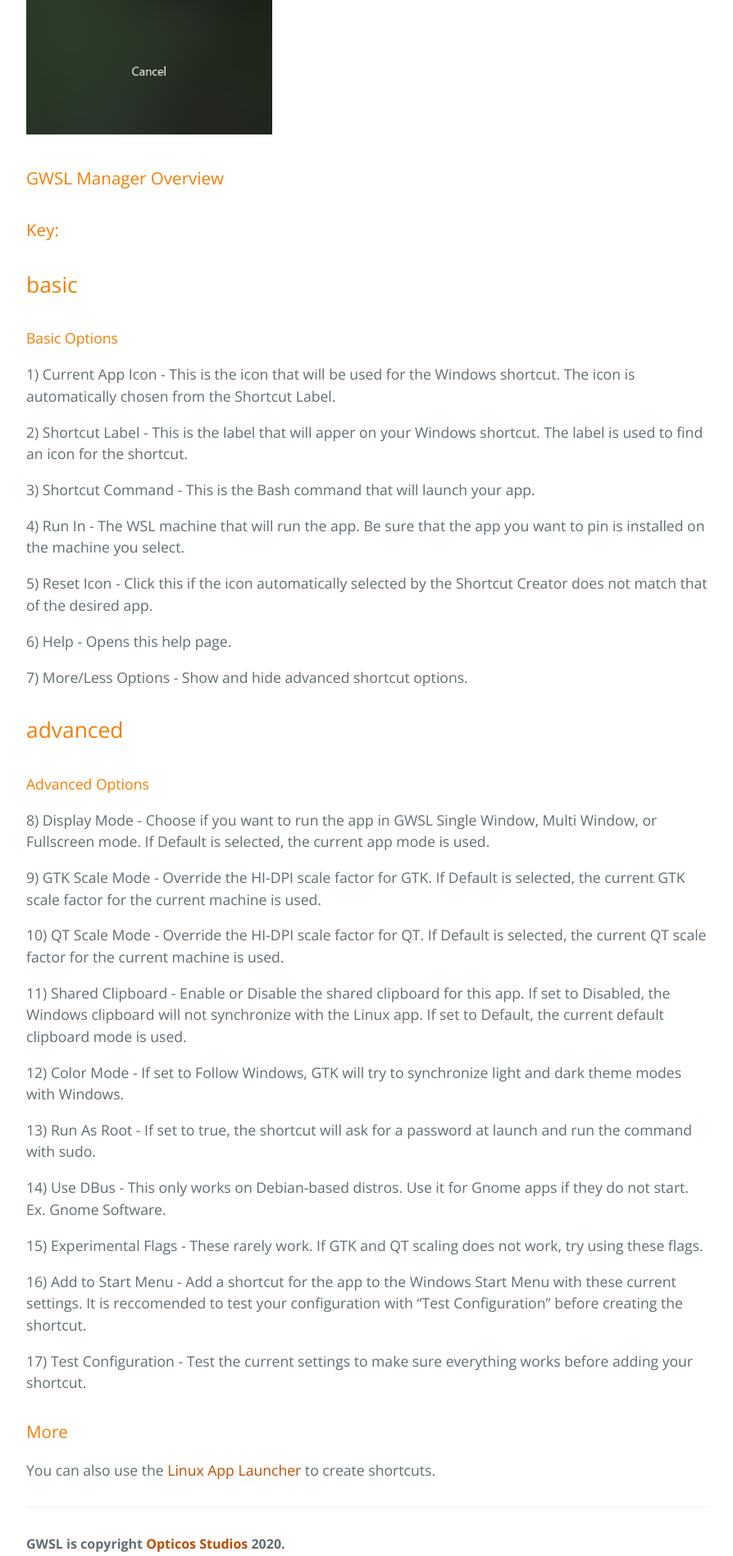
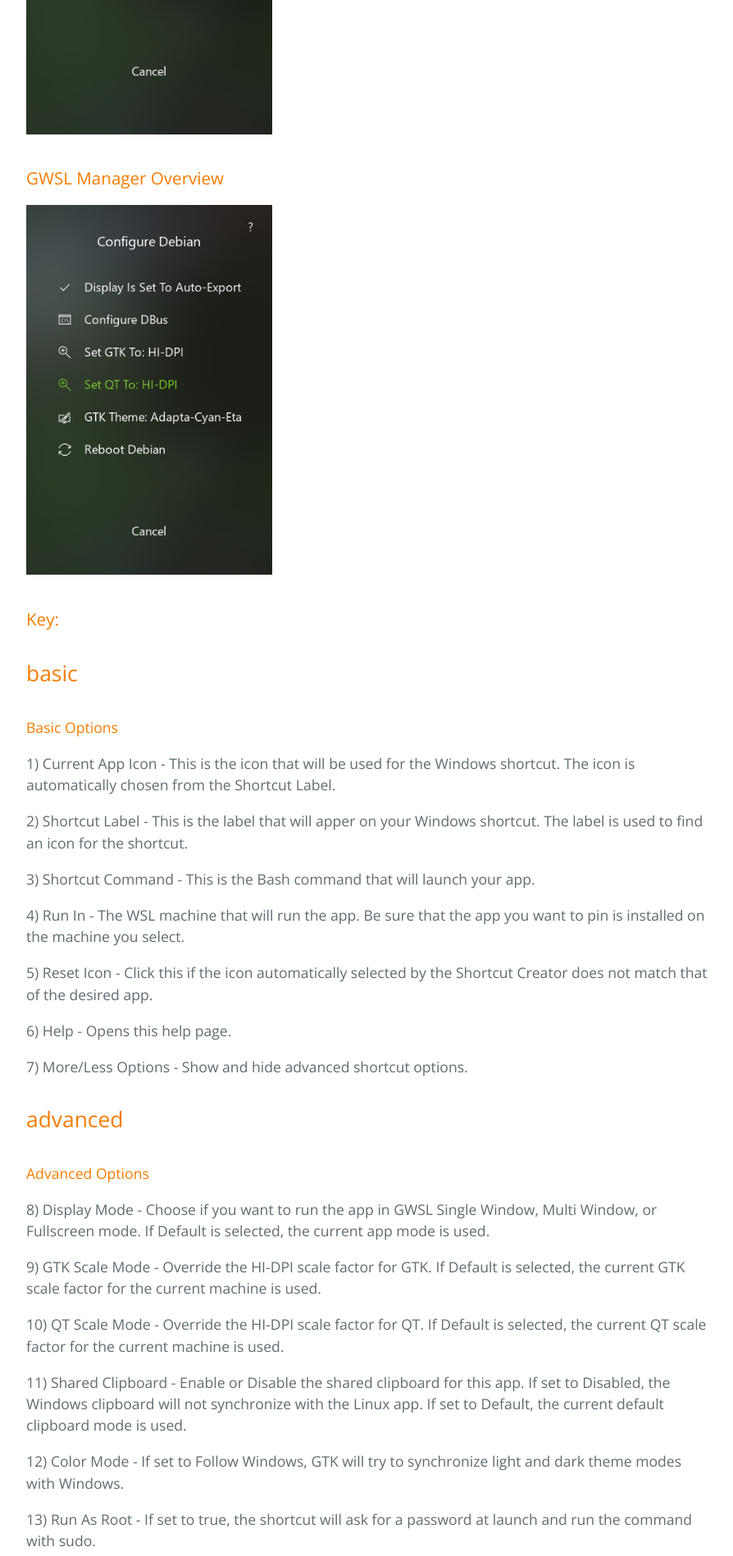
Before and after one commit to Opticos/gwsl, a Jekyll site: the page built from tutorials/machine_configure.md, in a window 1280 px wide. Shown: the part 1099-2997 px from the top of the page at 82% size, without its empty margins (192-1086 px from the left). Built offline with Jekyll 4.4.1, drawn with Linux system fonts in a browser that asks for light colours; the repository's description, which GitHub fills in, is left out.

Commit message:
Update machine_configure.md

```diff
--- a/tutorials/machine_configure.md
+++ b/tutorials/machine_configure.md
@@ -23,6 +23,9 @@ Tip: You can open the GWSL Dashboard by clicking the "G" icon in the notificatio
 <img src="https://opticos.github.io/gwsl/tutorials/chooser.png" width="300">
 
 ### GWSL Manager Overview ###
+
+<img src="https://opticos.github.io/gwsl/tutorials/configure.png" width="300">
+
 
 ### Key:
 
```
